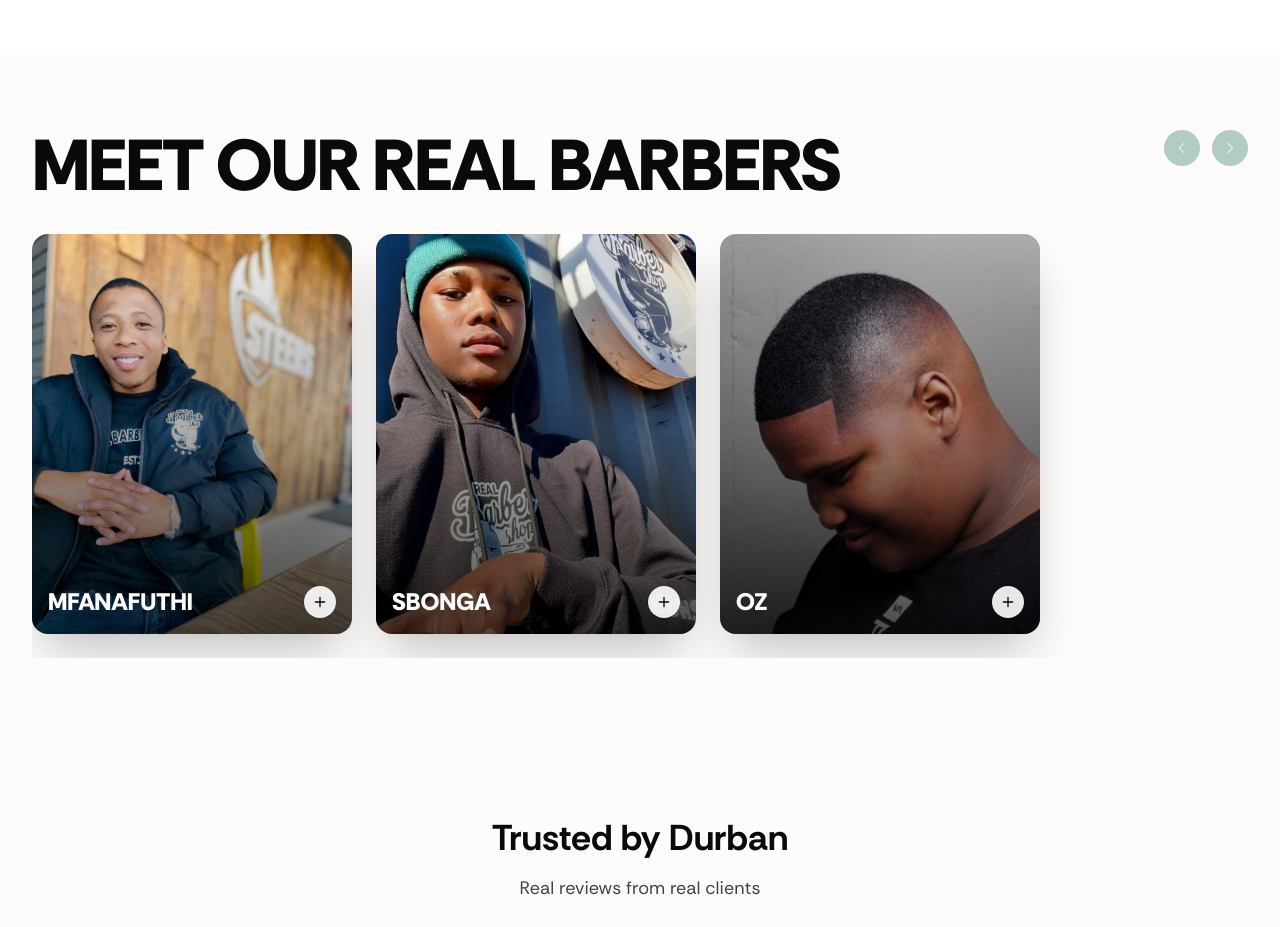
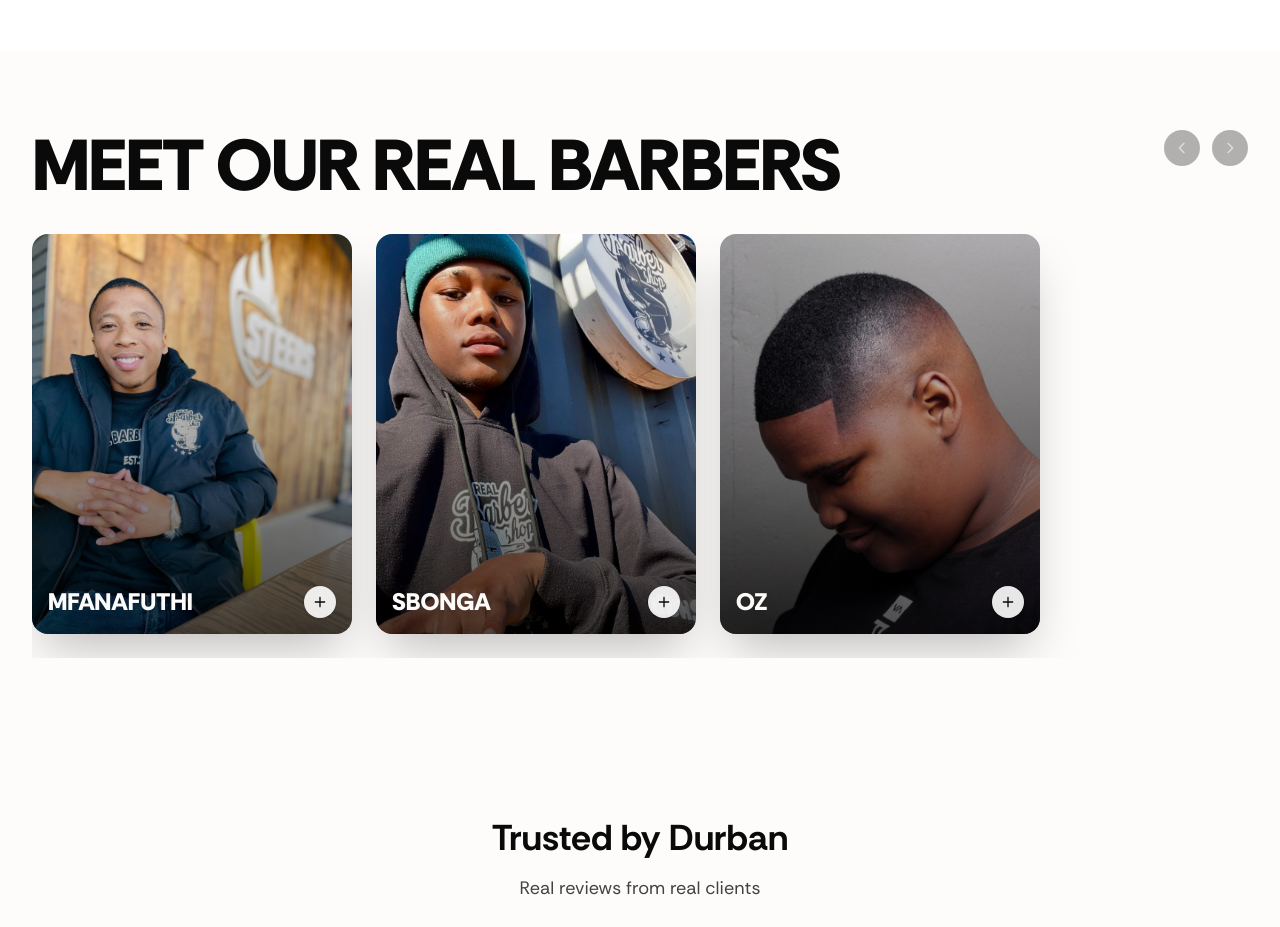
Before and after one commit to kaikhaya123/Real_Barbers, a Next.js app: page / in a window 1280 px wide. Shown: the part 5580-6507 px from the top of the page. Built offline with nearby package versions, Linux system fonts and the light colour scheme.

Commit message:
style(home): use black background for barber scroller buttons

```diff
--- a/components/home/BarbersSection.tsx
+++ b/components/home/BarbersSection.tsx
@@ -50,7 +50,7 @@ export default function BarbersSection() {
               onClick={() => scroll('left')}
               aria-label="Scroll barbers left"
               className={`h-9 w-9 rounded-full flex items-center justify-center transition ${
-                canScrollLeft ? 'bg-emerald-800 text-white' : 'bg-emerald-800/30 text-white/60 pointer-events-none'
+                canScrollLeft ? 'bg-black text-white' : 'bg-black/30 text-white/60 pointer-events-none'
               }`}
             >
               <svg className="w-4 h-4 rotate-180" viewBox="0 0 24 24" fill="none" stroke="currentColor">
@@ -62,7 +62,7 @@ export default function BarbersSection() {
               onClick={() => scroll('right')}
               aria-label="Scroll barbers right"
               className={`h-9 w-9 rounded-full flex items-center justify-center transition ${
-                canScrollRight ? 'bg-emerald-800 text-white' : 'bg-emerald-800/30 text-white/60 pointer-events-none'
+                canScrollRight ? 'bg-black text-white' : 'bg-black/30 text-white/60 pointer-events-none'
               }`}
             >
               <svg className="w-4 h-4" viewBox="0 0 24 24" fill="none" stroke="currentColor">
```
